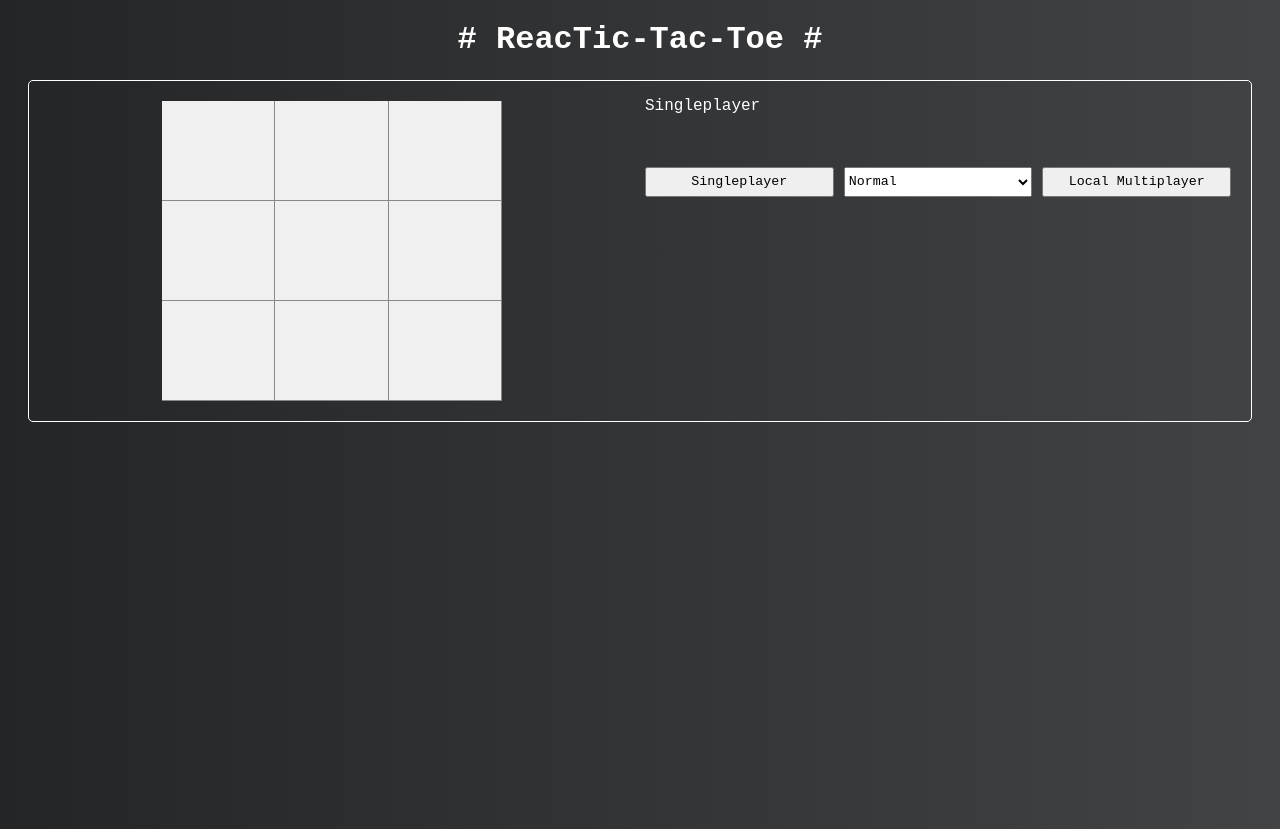
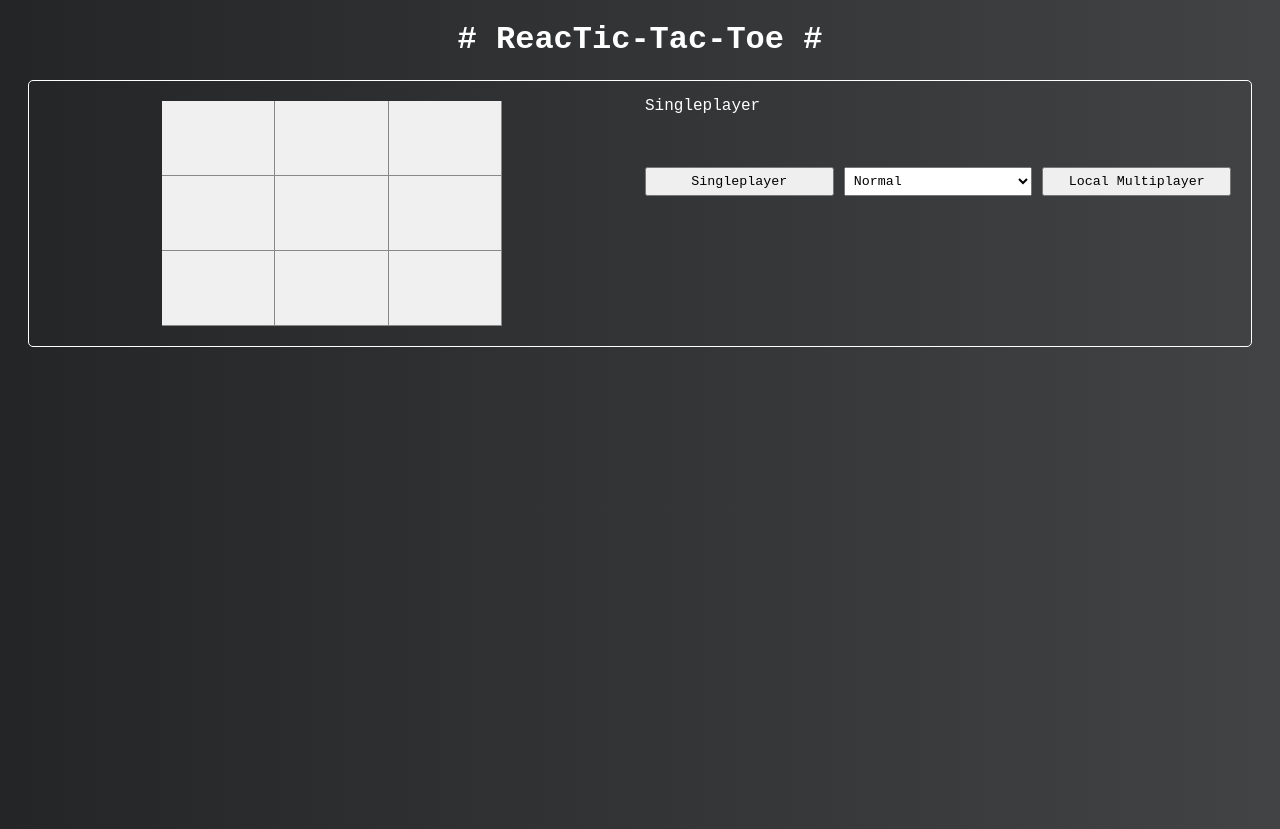
Before and after one commit to marcelobrgomes/reactic-tac-toe, a React (Create React App) app: page / in a window 1280 px wide. Built offline with nearby package versions, Linux system fonts and the light colour scheme; a web font is replaced by a local one.

Commit message:
Adjusting css

```diff
--- a/src/components/Button.css
+++ b/src/components/Button.css
@@ -4,7 +4,7 @@
 }
 
 .button {
-    font-size: 80px;
+    font-size: 60px;
     background-color: var(--bg-button);
     border: none;
     border-right: var(--border-button);
--- a/src/main/Game.css
+++ b/src/main/Game.css
@@ -21,8 +21,8 @@
     margin: 20px;
 
     display: grid;
-    grid-template-columns: 2fr repeat(3, minmax(80px, 2fr)) 2fr;
-    grid-template-rows: repeat(3, minmax(100px, 1fr));
+    grid-template-columns: 2fr repeat(3, minmax(50px, 2fr)) 2fr;
+    grid-template-rows: repeat(3, minmax(75px, 1fr));
 }
 
 .gametype {
@@ -46,11 +46,11 @@
 }
 
 .optionButtons button {
-    height: 30px;
+    padding: 5px;
 }
 
 .optionButtons select {
-    height: 30px;
+    padding: 5px;
 }
 
 .message {
```
Also changed, not shown: 1 other file (tests, documents, lock files or other folders).
